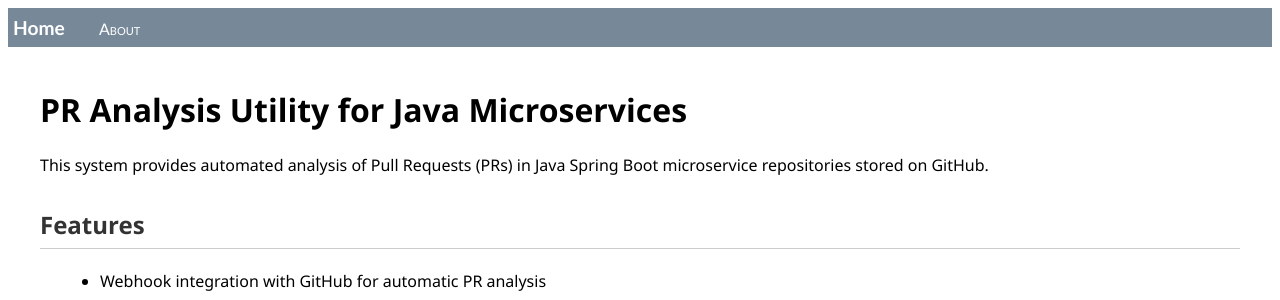
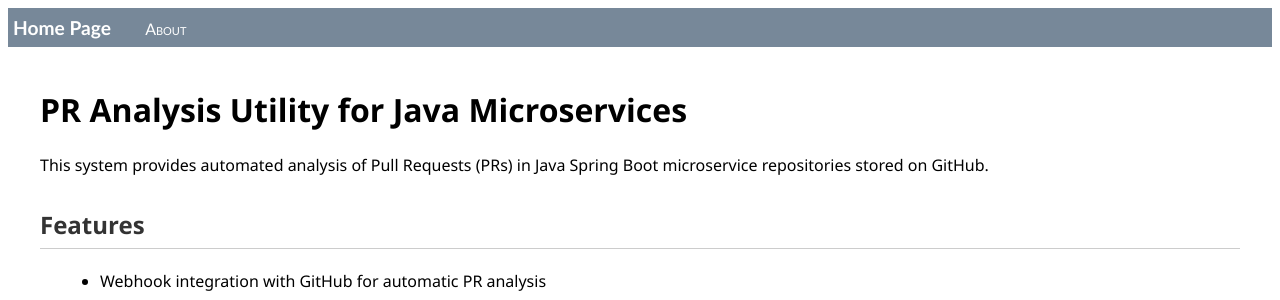
Before and after one commit to karthiksenthil2803/codelens, a Flask app: page / in a window 1280 px wide. Shown: the top 300 px of the page. Run offline with Flask 3, Linux system fonts and the light colour scheme.

Commit message:
Update base.html

```diff
--- a/flask-template/templates/base.html
+++ b/flask-template/templates/base.html
@@ -8,7 +8,7 @@
 
     <body>
         <div class="navbar">
-            <a href="{{ url_for('home') }}" class="navbar-brand">Home</a>
+            <a href="{{ url_for('home') }}" class="navbar-brand">Home Page</a>
             <a href="{{ url_for('about') }}" class="navbar-item">About</a>
         </div>
 
```
